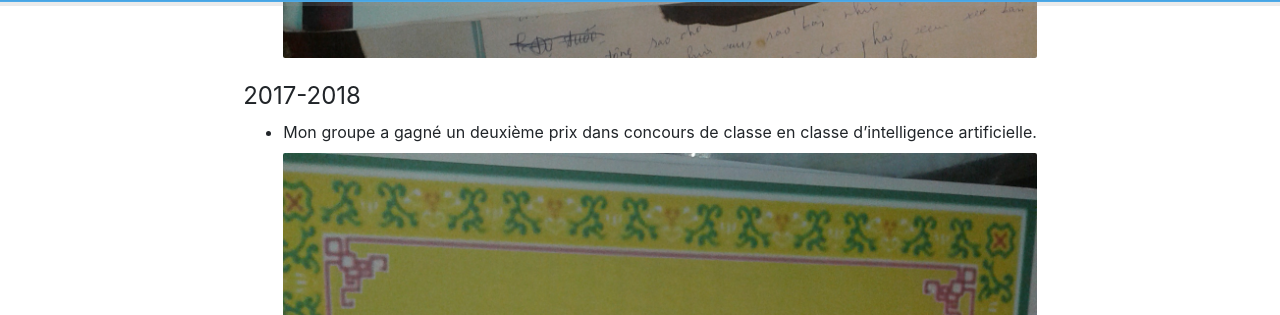
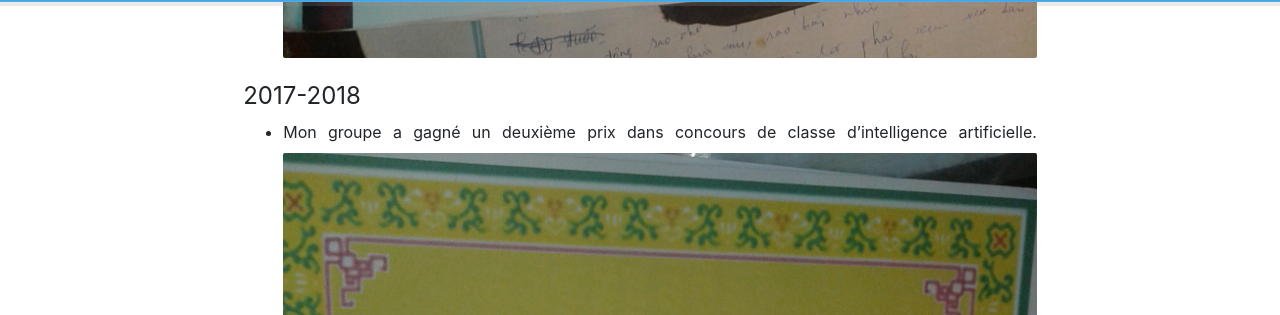
Before and after one commit to christianezeani/panthera-jekyll, a Jekyll site: the page built from fr/Achievement.md, in a window 1280 px wide and 900 px high, scrolled down 2317 px. Shown: the part 138-453 px from the top of the window. Built offline with Jekyll 4.4.1, drawn with Linux system fonts in a browser that asks for light colours.

Commit message:
update cntent

```diff
--- a/fr/Achievement.md
+++ b/fr/Achievement.md
@@ -32,8 +32,8 @@
 ![](/Certificates/Tezos.jpg "Certificat Blockchain Tezos.")
 
 #### 2017-2018
-* Mon groupe a gagné un deuxième prix dans concours de classe en classe d'intelligence artificielle.
-![](/Certificates/AI.jpg "Certificat deuxième prix dans concours de classe en classe d'intelligence artificielle.")
+* Mon groupe a gagné un deuxième prix dans concours de classe d'intelligence artificielle.
+![](/Certificates/AI.jpg "Certificat deuxième prix dans concours de classe d'intelligence artificielle.")
 
 * J'ai travaillé dans une équipe de trois personnes dans un projet sur les tests automatisés en utilisant c#. Par la suite, sur la base de ce projet, j'ai obtenu le 2ème prix au concours de recherche scientifique de la faculté de technologie de l'information UET-VNU avec un certificat.
 ![](/Certificates/Csharp.jpg "Certificat dans concours de recherche scientifique de la faculté de technologie de l'information c.")
```
